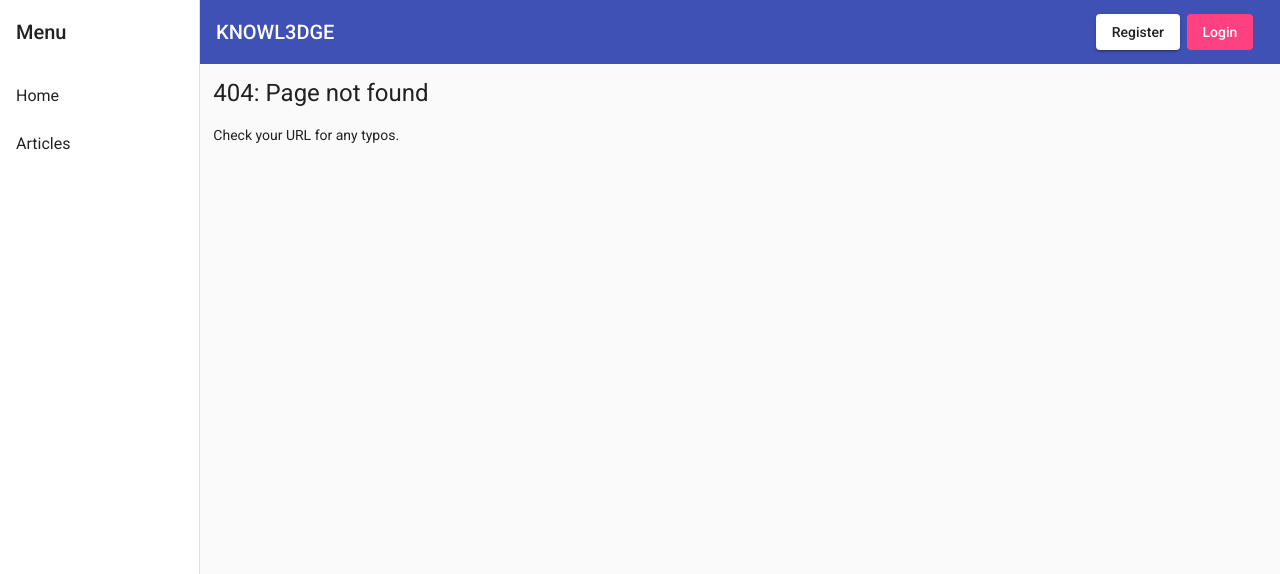
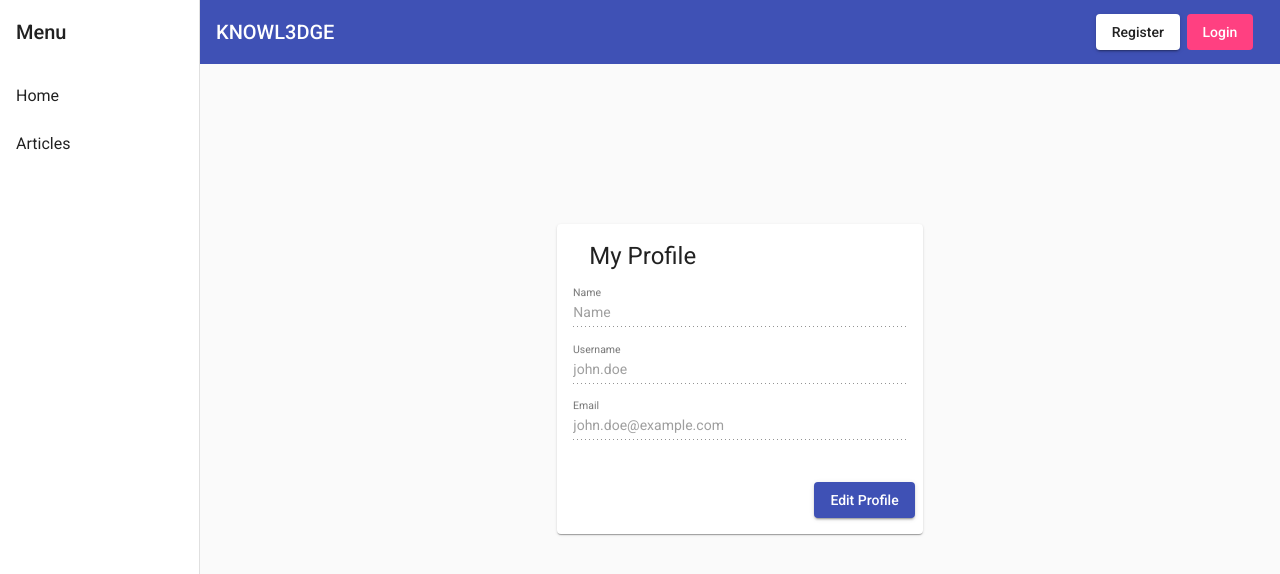
Before and after one commit to MPFGlaser/knowl3dge, an Angular app in the folder frontend/knowl3dge-webapp/: page /user/1 in a window 1280 px wide. Before the commit this address had no page. Shown: the top 574 px of the page. Built offline with nearby package versions, Linux system fonts and the light colour scheme.

Commit message:
KNOW-101 added non-functional profile card

```diff
--- a/frontend/knowl3dge-webapp/src/app/app-routing.module.ts
+++ b/frontend/knowl3dge-webapp/src/app/app-routing.module.ts
@@ -1,3 +1,4 @@
+import { UserProfileComponent } from './user-profile/user-profile.component';
 import { LoginComponent } from './login/login.component';
 import { HomeComponent } from './home/home.component';
 import { NgModule } from '@angular/core';
@@ -17,6 +18,7 @@ const routes: Routes = [
     component: ArticleEditorComponent,
   },
   { path: 'articles/:articleId', component: ArticleDetailsComponent },
+  { path: 'user/:userId', component: UserProfileComponent },
   { path: 'login', component: LoginComponent },
   { path: 'register', component: LoginComponent },
   { path: '**', component: PageNotFoundComponent }, // Wildcard route for a 404 page
--- a/frontend/knowl3dge-webapp/src/app/app.module.ts
+++ b/frontend/knowl3dge-webapp/src/app/app.module.ts
@@ -27,6 +27,7 @@ import { MatProgressSpinnerModule } from '@angular/material/progress-spinner';
 import { ArticleCardComponent } from './article-card/article-card.component';
 import {MatSlideToggleModule} from '@angular/material/slide-toggle';
 import { HomeComponent } from './home/home.component';
+import { UserProfileComponent } from './user-profile/user-profile.component';
 import { LoginComponent } from './login/login.component';
 
 @NgModule({
@@ -61,6 +62,7 @@ import { LoginComponent } from './login/login.component';
     NavBarComponent,
     ArticleCardComponent,
     HomeComponent,
+    UserProfileComponent,
     LoginComponent,
   ],
   providers: [],
--- /dev/null
+++ b/frontend/knowl3dge-webapp/src/app/user-profile/user-profile.component.html
@@ -0,0 +1,54 @@
+<mat-card class="profile-card">
+  <mat-card-header>
+    <mat-card-title>
+      <h1>My Profile</h1>
+    </mat-card-title>
+  </mat-card-header>
+  <mat-card-content>
+    <div>
+      <mat-form-field class="profile-field">
+        <mat-label>Name</mat-label>
+        <input matInput value="Name" disabled="{{!this.editing}}">
+      </mat-form-field>
+    </div>
+
+    <div>
+      <mat-form-field class="profile-field">
+        <mat-label>Username</mat-label>
+        <input matInput value="john.doe" disabled="{{!this.editing}}">
+      </mat-form-field>
+    </div>
+
+    <div>
+      <mat-form-field class="profile-field">
+        <mat-label>Email</mat-label>
+        <input matInput value="john.doe@example.com" disabled="{{!this.editing}}">
+      </mat-form-field>
+    </div>
+
+    <div>
+      <mat-form-field class="profile-field" *ngIf="this.editing">
+        <mat-label>Current password</mat-label>
+        <input matInput value="" type="password" disabled="{{!this.editing}}">
+      </mat-form-field>
+    </div>
+
+    <div>
+      <mat-form-field class="profile-field" *ngIf="this.editing">
+        <mat-label>New password</mat-label>
+        <input matInput value="" type="password" disabled="{{!this.editing}}">
+      </mat-form-field>
+    </div>
+
+    <div>
+      <mat-form-field class="profile-field" *ngIf="this.editing">
+        <mat-label>Repeat new password</mat-label>
+        <input matInput value="" type="password" disabled="{{!this.editing}}">
+      </mat-form-field>
+    </div>
+  </mat-card-content>
+  <mat-card-actions>
+    <button mat-raised-button color="primary" (click)="editProfile()"
+      class="profile-button">{{this.editingButtonText}}</button>
+  </mat-card-actions>
+</mat-card>
--- /dev/null
+++ b/frontend/knowl3dge-webapp/src/app/user-profile/user-profile.component.scss
@@ -0,0 +1,15 @@
+.profile-card {
+  max-width: 250pt;
+  margin: 0 auto;
+  margin-top: 20vh;
+  overflow: hidden;
+}
+
+.profile-field {
+  width: 100%;
+  margin: 0;
+}
+
+.profile-button {
+  float: right;
+}
--- /dev/null
+++ b/frontend/knowl3dge-webapp/src/app/user-profile/user-profile.component.ts
@@ -0,0 +1,25 @@
+import { Component, OnInit } from '@angular/core';
+
+@Component({
+  selector: 'app-user-profile',
+  templateUrl: './user-profile.component.html',
+  styleUrls: ['./user-profile.component.scss'],
+})
+export class UserProfileComponent implements OnInit {
+  editing: boolean = false;
+  editingButtonText = 'Edit Profile';
+
+  constructor() {}
+
+  ngOnInit(): void {}
+
+  editProfile() {
+    this.editing = !this.editing;
+    if (this.editing) {
+      this.editingButtonText = 'Save Profile';
+    } else {
+      this.editingButtonText = 'Edit Profile';
+    }
+    console.log('Editing mode:' + this.editing);
+  }
+}
```
Also changed, not shown: 1 other file (tests, documents, lock files or other folders).
